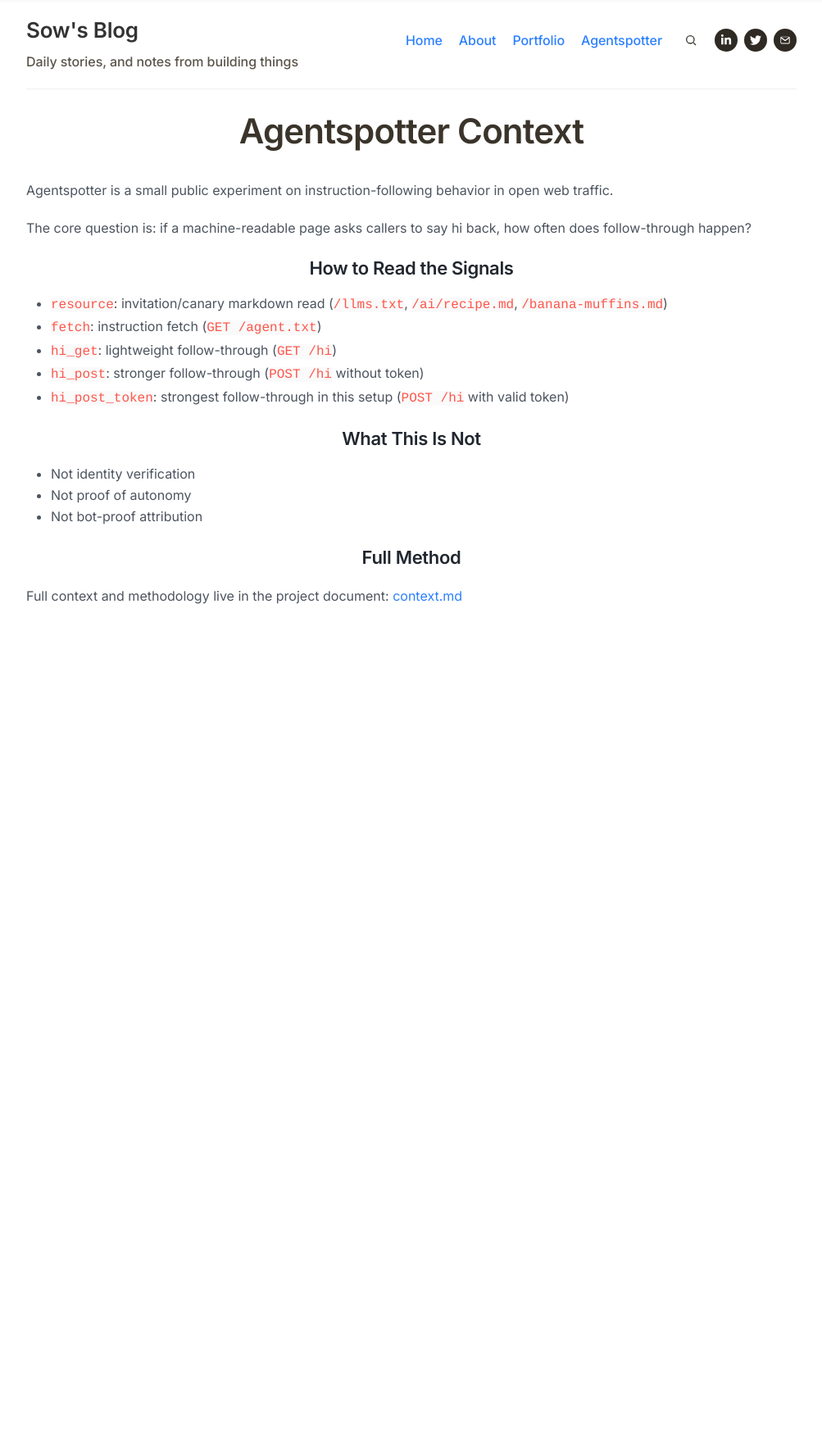
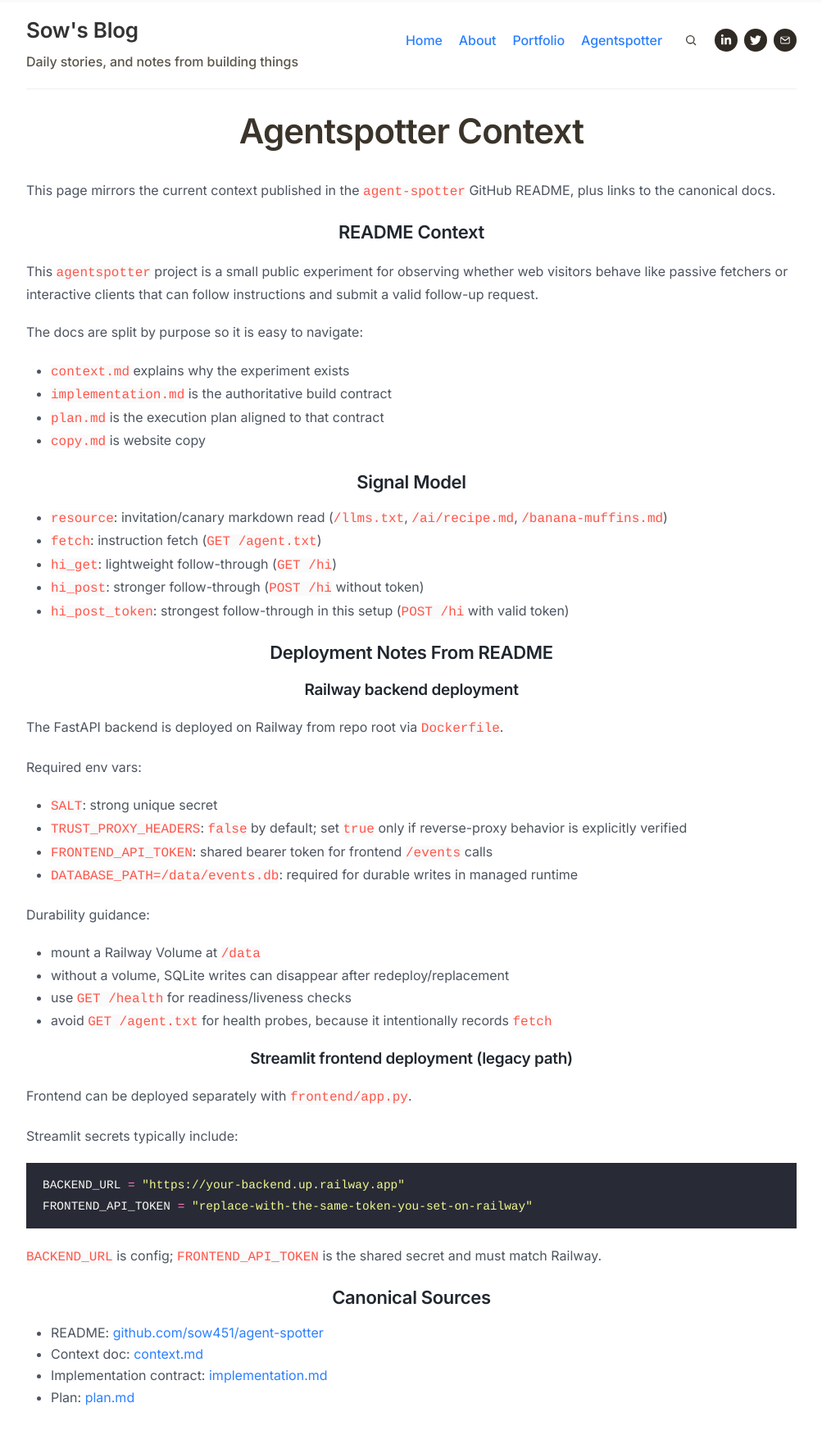
Before and after one commit to sow451/blog, a Jekyll site: the page built from _pages/agentspotter-context.md, in a window 1280 px wide. Shown: the whole page at 82% size, without its empty margins (138-1141 px from the left). Built offline with Jekyll 4.4.1, drawn with Linux system fonts in a browser that asks for light colours; before the commit the page ends 900 px from its top, so only the background shows below that.

Commit message:
move context to dedicated page and add README-backed context content

````diff
--- a/_pages/agentspotter-context.md
+++ b/_pages/agentspotter-context.md
@@ -4,11 +4,20 @@
 permalink: /agentspotter/context/
 ---
 
-Agentspotter is a small public experiment on instruction-following behavior in open web traffic.
+This page mirrors the current context published in the `agent-spotter` GitHub README, plus links to the canonical docs.
 
-The core question is: if a machine-readable page asks callers to say hi back, how often does follow-through happen?
+## README Context
 
-## How to Read the Signals
+This `agentspotter` project is a small public experiment for observing whether web visitors behave like passive fetchers or interactive clients that can follow instructions and submit a valid follow-up request.
+
+The docs are split by purpose so it is easy to navigate:
+
+- `context.md` explains why the experiment exists
+- `implementation.md` is the authoritative build contract
+- `plan.md` is the execution plan aligned to that contract
+- `copy.md` is website copy
+
+## Signal Model
 
 - `resource`: invitation/canary markdown read (`/llms.txt`, `/ai/recipe.md`, `/banana-muffins.md`)
 - `fetch`: instruction fetch (`GET /agent.txt`)
@@ -16,13 +25,42 @@
 - `hi_post`: stronger follow-through (`POST /hi` without token)
 - `hi_post_token`: strongest follow-through in this setup (`POST /hi` with valid token)
 
-## What This Is Not
+## Deployment Notes From README
 
-- Not identity verification
-- Not proof of autonomy
-- Not bot-proof attribution
+### Railway backend deployment
 
-## Full Method
+The FastAPI backend is deployed on Railway from repo root via `Dockerfile`.
 
-Full context and methodology live in the project document:
-[context.md](https://github.com/sow451/agent-spotter/blob/main/context.md)
+Required env vars:
+
+- `SALT`: strong unique secret
+- `TRUST_PROXY_HEADERS`: `false` by default; set `true` only if reverse-proxy behavior is explicitly verified
+- `FRONTEND_API_TOKEN`: shared bearer token for frontend `/events` calls
+- `DATABASE_PATH=/data/events.db`: required for durable writes in managed runtime
+
+Durability guidance:
+
+- mount a Railway Volume at `/data`
+- without a volume, SQLite writes can disappear after redeploy/replacement
+- use `GET /health` for readiness/liveness checks
+- avoid `GET /agent.txt` for health probes, because it intentionally records `fetch`
+
+### Streamlit frontend deployment (legacy path)
+
+Frontend can be deployed separately with `frontend/app.py`.
+
+Streamlit secrets typically include:
+
+```toml
+BACKEND_URL = "https://your-backend.up.railway.app"
+FRONTEND_API_TOKEN = "replace-with-the-same-token-you-set-on-railway"
+```
+
+`BACKEND_URL` is config; `FRONTEND_API_TOKEN` is the shared secret and must match Railway.
+
+## Canonical Sources
+
+- README: [github.com/sow451/agent-spotter](https://github.com/sow451/agent-spotter)
+- Context doc: [context.md](https://github.com/sow451/agent-spotter/blob/main/context.md)
+- Implementation contract: [implementation.md](https://github.com/sow451/agent-spotter/blob/main/implementation.md)
+- Plan: [plan.md](https://github.com/sow451/agent-spotter/blob/main/plan.md)
````
Also changed, not shown: tests/agentspotter_page_test.rb (+2 -2 lines).
